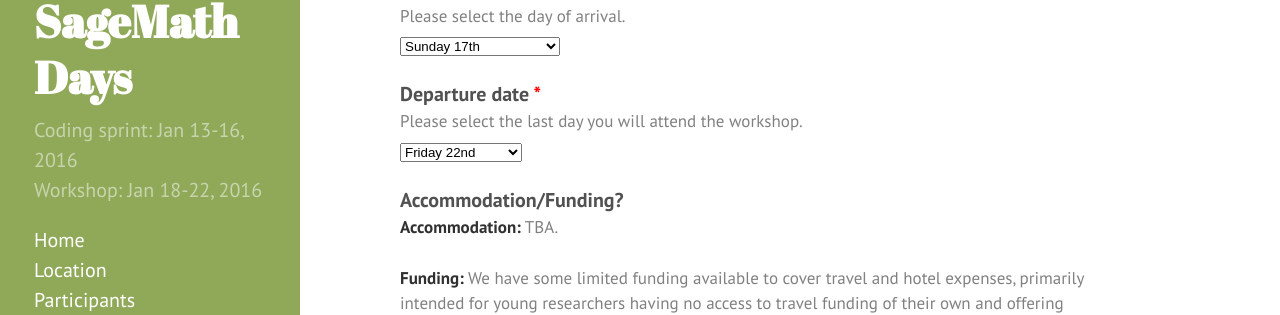
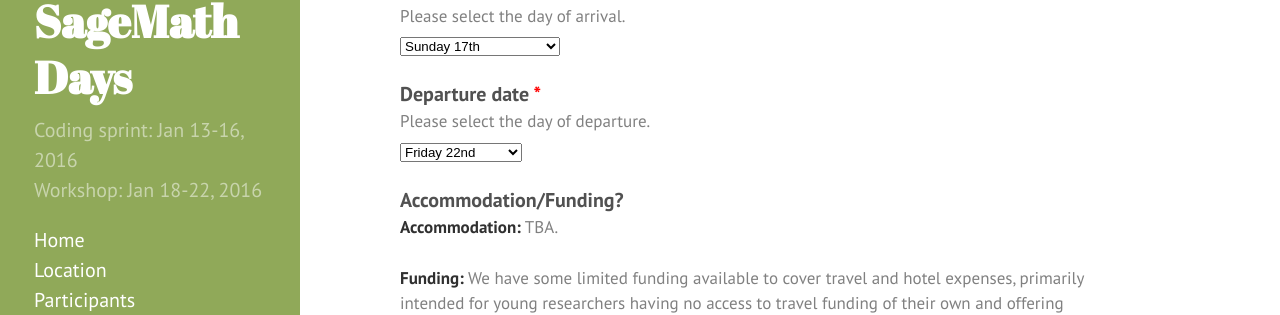
Before and after one commit to gapdays/gap-sage-days2016, a Jekyll site: the page built from registration.html, in a window 1280 px wide and 900 px high, scrolled down 582 px. Shown: the part 150-465 px from the top of the window. Built offline with Jekyll 4.4.1, drawn with Linux system fonts in a browser that asks for light colours; Markdown is read by kramdown in place of the engine named in the settings.

Commit message:
(Departure day) in [last,last+1] - removed ambiguity

```diff
--- a/registration.html
+++ b/registration.html
@@ -91,7 +91,7 @@ regarding registration or the even in general, feel free to
     <label for="departure_date">Departure date <span class="form-field-req">*</span></label>
   </div>
   <div class="form-field-description">
-    Please select the last day you will attend the workshop.
+    Please select the day of departure.
   </div>
   <select name="departure.date" id="departure_date" required>
     <option value="Wednesday 13th">Wednesday 13th</option>
```
